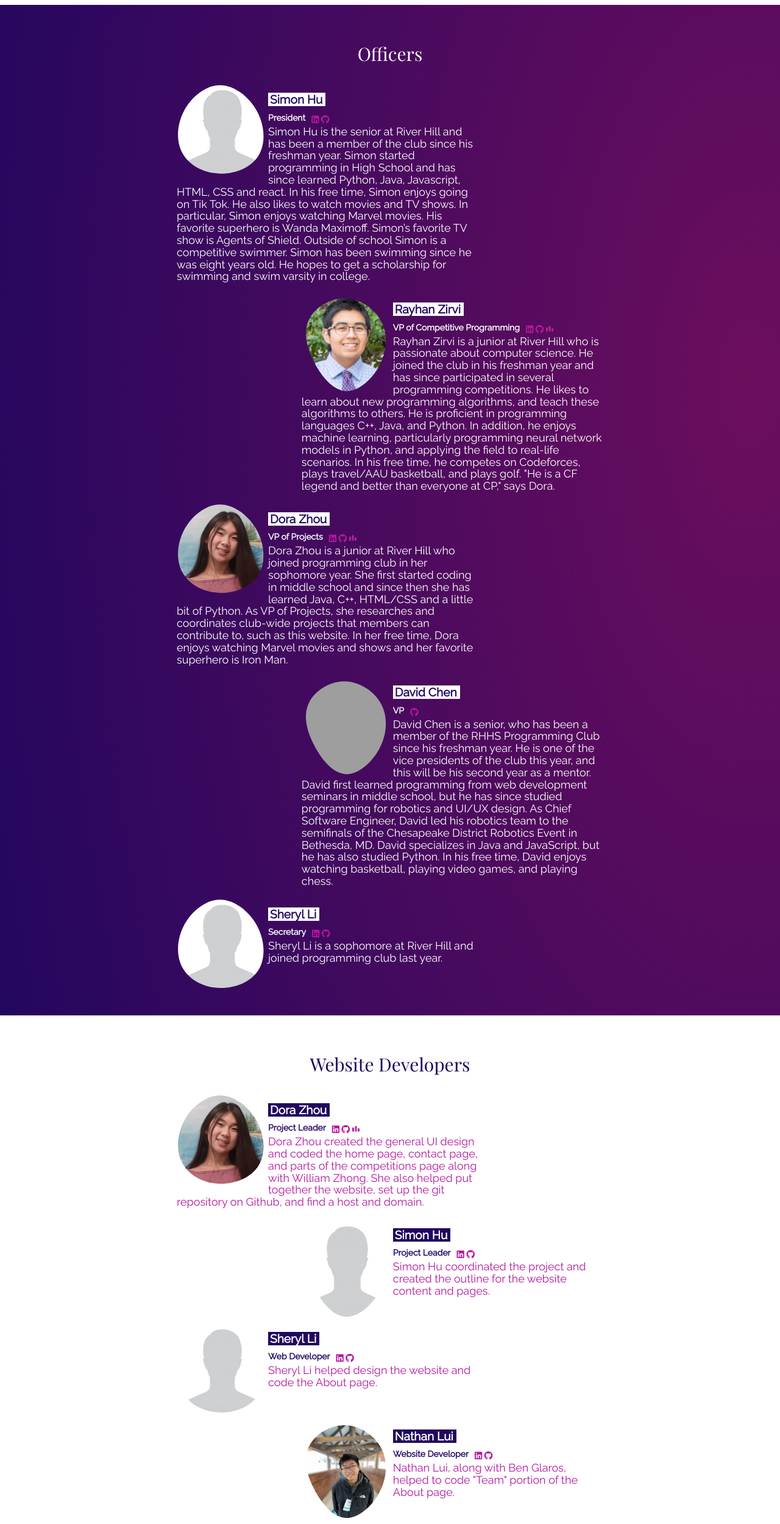
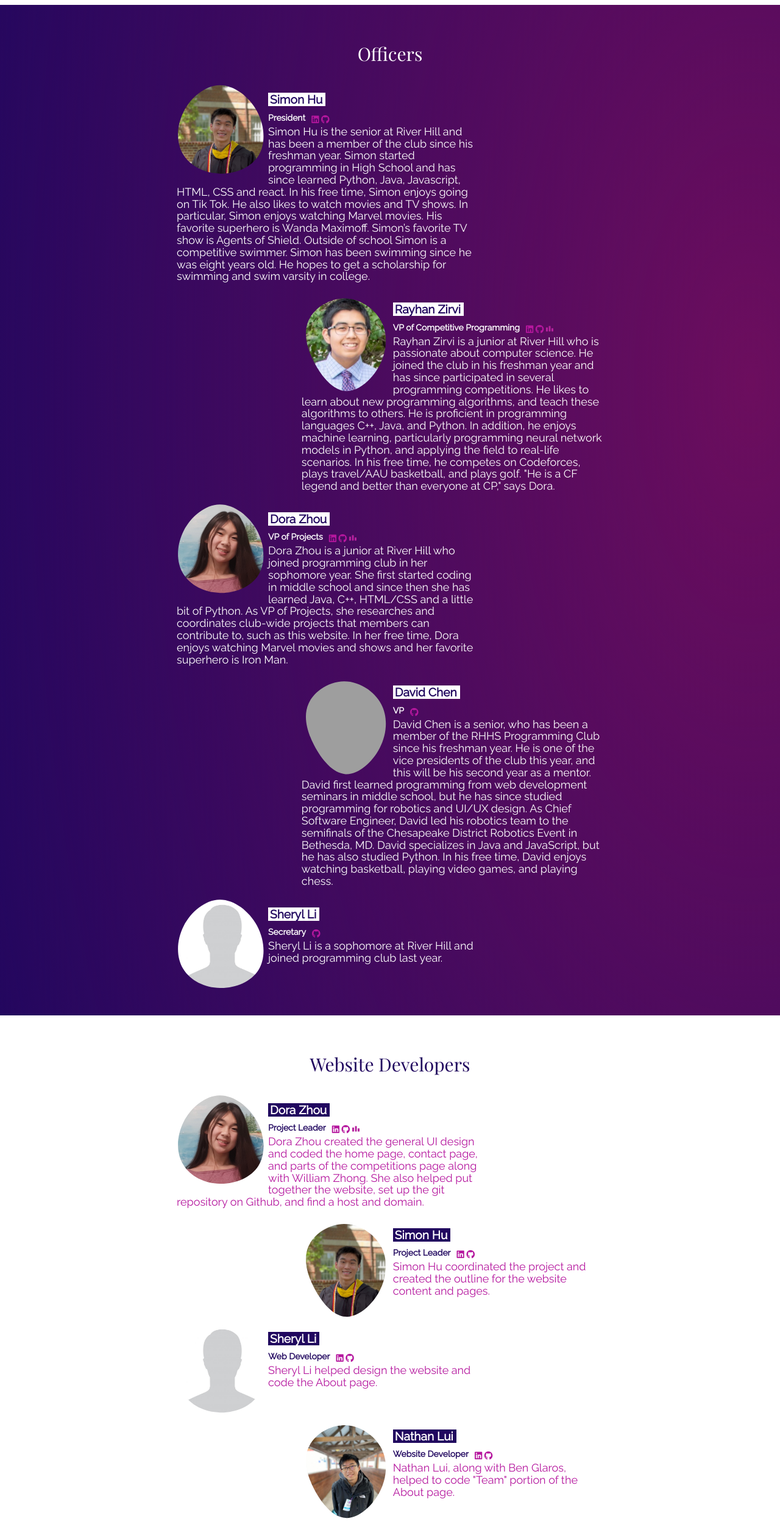
Before and after one commit to dorazhou1/RHHS-Programming-Club, a plain HTML site: page about.html in a window 1280 px wide. Shown: the part 1920-4419 px from the top of the page at 61% size. Drawn offline with nearby package versions, Linux system fonts and the light colour scheme; grey boxes are pictures that could not be loaded.

Commit message:
Updated profiles and minor changes
- about page: 2 new pics, updated links
- credits and home page: changed title

```diff
--- a/about.html
+++ b/about.html
@@ -163,14 +163,14 @@
         <div class="officers section">
             <h2 class="subtitles white">Officers</h2>
             <div class="column1">
-                <img class = "portrait1" src = "images/NoPicture.jpg">
+                <img class = "portrait1" src = "images/SimonHu.jpg">
                 <div class="description1">
                     <h3 class="names"><mark class="officer"> Simon Hu&nbsp;</mark></h3>
                     <div class="logos">
                         <h5 class="position">President</h5>
-                        <a class="LinkedinLogo fab fa-linkedin icon" href="https://www.linkedin.com/" target="_blank">
+                        <a class="LinkedinLogo fab fa-linkedin icon" href="https://www.linkedin.com/in/simon-hu-6542b7206/" target="_blank">
                         </a>
-                        <a class="GitHub fab fa-github icon" href="https://github.com/" target="_blank">
+                        <a class="GitHub fab fa-github icon" href="https://github.com/sim0n-hu/" target="_blank">
                         </a>
                     </div>
                     <h4 class="PersonDescription white">Simon Hu is the senior at River Hill and has been a member of the club since his freshman year. Simon started programming in High School and has since learned Python, Java, Javascript, HTML, CSS and react. In his free time, Simon enjoys going on Tik Tok. He also likes to watch movies and TV shows. In particular, Simon enjoys watching Marvel movies. His favorite superhero is Wanda Maximoff. Simon’s favorite TV show is Agents of Shield. Outside of school Simon is a competitive swimmer. Simon has been swimming since he was eight years old. He hopes to get a scholarship for swimming and swim varsity in college.</h4>
@@ -228,9 +228,7 @@
                     <h3 class="names"><mark class="officer"> Sheryl Li&nbsp;</mark></h3>
                     <div class="logos">
                         <h5 class="position">Secretary</h5>
-                        <a class="LinkedinLogo fab fa-linkedin icon" href="https://www.linkedin.com/" target="_blank">
-                        </a>
-                        <a class="GitHub fab fa-github icon" href="https://github.com/" target="_blank">
+                        <a class="GitHub fab fa-github icon" href="https://github.com/sheryylli/" target="_blank">
                         </a>
                     </div>
                     <h4 class="PersonDescription white">Sheryl Li is a sophomore at River Hill and joined programming club last year.</h4>
@@ -258,7 +256,7 @@
                 </div>
             </div>
             <div class="column2">
-                <img class = "portrait2" src = "images/NoPicture.jpg">
+                <img class = "portrait2" src = "images/SimonHu.jpg">
                 <div class="description2">
                     <h3 class="names"><mark class="developer"> Simon Hu&nbsp;</mark></h3>
                     <div class="logos">
@@ -357,7 +355,7 @@
                 </div>
             </div>
             <div class="column1">
-                <img class = "portrait1" src = "images/NoPicture.jpg">
+                <img class = "portrait1" src = "images/ShaunakMarathe.jpg">
                 <div class="description1">
                     <h3 class="names"><mark class="developer"> Shaunak Marathe&nbsp;</mark></h3>
                     <div class="logos">
```
Also changed, not shown: credits.html (+1 -1 lines), index.html (+1 -1 lines), images/ShaunakMarathe.jpg (added), images/SimonHu.jpg (added).
